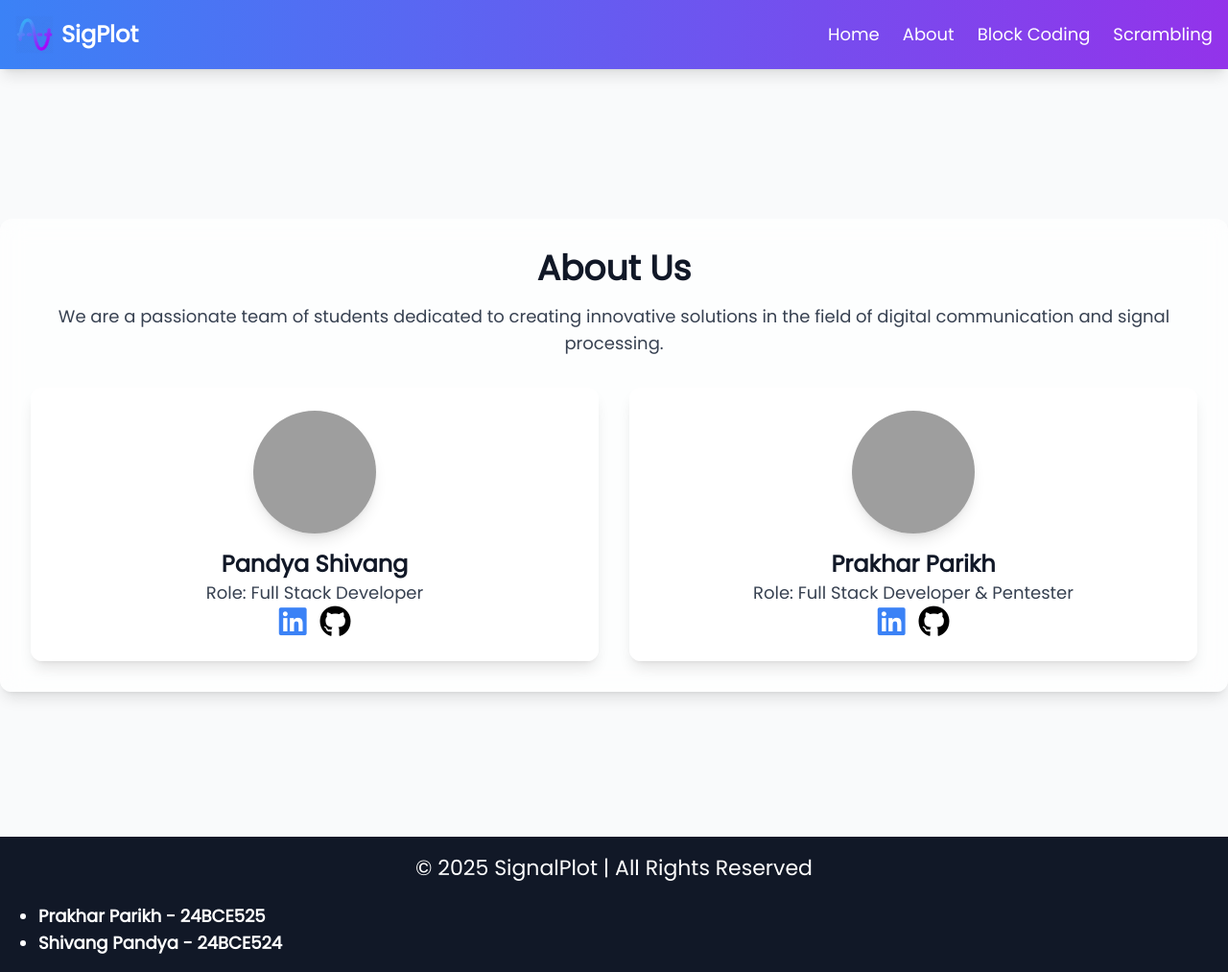
After one commit to prakhar-thecoder/block-coding-and-scrambling-visualizer, a Flask app: page /about in a window 1280 px wide. The commit adds this page. Shown: the whole page at 96% size. Run offline with Flask 3, Linux system fonts and the light colour scheme; some libraries are stand-ins or nearby versions; grey boxes are pictures that could not be loaded.

Commit message:
Add files via upload

```diff
--- /dev/null
+++ b/templates/about.html
@@ -0,0 +1,43 @@
+{% extends "base.html" %}
+
+{% block content %}
+<link rel="stylesheet" href="https://cdnjs.cloudflare.com/ajax/libs/font-awesome/6.4.0/css/all.min.css"
+    integrity="sha512-iecdLmaskl7CVkqkXNQ/ZH/XLlvWZOJyj7Yy7tcenmpD1ypASozpmT/E0iPtmFIB46ZmdtAc9eNBvH0H/ZpiBw=="
+    crossorigin="anonymous" referrerpolicy="no-referrer" />
+<div class="min-h-screen flex items-center justify-center bg-cover bg-center">
+    <div class="bg-white bg-opacity-70 p-8 rounded-xl shadow-lg backdrop-blur-md text-center animate-fadeIn mt-1">
+        <h2 class="text-4xl font-bold text-gray-900 mb-4">About Us</h2>
+        <p class="text-lg text-gray-700">We are a passionate team of students dedicated to creating innovative solutions in the field of digital communication and signal processing.</p>
+
+        <div class="mt-8 grid grid-cols-1 md:grid-cols-2 gap-8">
+            <!-- Team Member 1 -->
+            <div class="bg-white bg-opacity-70 p-6 rounded-xl shadow-lg backdrop-blur-md text-center transition transform hover:scale-105 hover:shadow-xl">
+                <img src="{{ url_for('static', filename='profile.png') }}" alt="Member 1" class="w-32 h-32 mx-auto rounded-full shadow-lg">
+                <h3 class="text-2xl font-semibold text-gray-900 mt-4">Pandya Shivang</h3>
+                <p class="text-lg text-gray-700">Role: Full Stack Developer</p>
+                <a href="https://www.linkedin.com/in/shivang-pandya-72837927b" class="mr-2"><i class="fa-brands fa-linkedin fa-xl" style="color: #3b82f6;"></i></a>
+                <a href="https://github.com/shivang-pandya"><i class="fa-brands fa-github fa-xl" style="color:rgb(0, 0, 0) ;"></i></a>
+            </div>
+
+            <!-- Team Member 2 -->
+            <div class="bg-white bg-opacity-70 p-6 rounded-xl shadow-lg backdrop-blur-md text-center transition transform hover:scale-105 hover:shadow-xl">
+                <img src="{{ url_for('static', filename='profile.png') }}" alt="Member 2" class="w-32 h-32 mx-auto rounded-full shadow-lg">
+                <h3 class="text-2xl font-semibold text-gray-900 mt-4">Prakhar Parikh</h3>
+                <p class="text-lg text-gray-700">Role: Full Stack Developer & Pentester</p>
+                <a href="https://www.linkedin.com/in/prakhar-parikh" class="mr-2"><i class="fa-brands fa-linkedin fa-xl" style="color: #3b82f6;"></i></a>
+                <a href="https://github.com/prakhar-thecoder"><i class="fa-brands fa-github fa-xl" style="color:rgb(0, 0, 0) ;"></i></a>
+            </div>
+        </div>
+    </div>
+</div>
+
+<style>
+@keyframes fadeIn {
+    from { opacity: 0; transform: translateY(20px); }
+    to { opacity: 1; transform: translateY(0); }
+}
+.animate-fadeIn {
+    animation: fadeIn 1s ease-out;
+}
+</style>
+{% endblock %}
--- a/templates/base.html
+++ b/templates/base.html
@@ -3,7 +3,7 @@
 <head>
     <meta charset="UTF-8">
     <meta name="viewport" content="width=device-width, initial-scale=1.0">
-    <title>SignalPlot</title>
+    <title>SigPlot</title>
     <script src="https://cdn.tailwindcss.com"></script>
     <link rel="shortcut icon" type="image/png" href={{ url_for('static', filename='sine.png') }}/>
     <link href='https://fonts.googleapis.com/css?family=Poppins' rel='stylesheet'>
--- a/templates/footer.html
+++ b/templates/footer.html
@@ -1,7 +1,5 @@
 <footer class="bg-gray-900 text-white text-center py-4 ">
-    <p>© 2025 SigPlot | All Rights Reserved</p>
-    <p class="text-left">Made by : </p>
-
+    <p>© 2025 SignalPlot | All Rights Reserved</p>
     <ul class="text-lg mt-5 text-left list-disc pl-10">
         <li><strong>Prakhar Parikh - 24BCE525</strong></li>
         <li><strong>Shivang Pandya - 24BCE524</strong></li>
--- a/templates/navbar.html
+++ b/templates/navbar.html
@@ -14,7 +14,7 @@
         <!-- Navigation Links -->
         <div id="menu" class="hidden lg:flex space-x-6">
             <a href="/" class="text-lg text-white hover:text-gray-200">Home</a>
-            <a href="#" class="text-lg text-white hover:text-gray-200">About</a>
+            <a href="/about" class="text-lg text-white hover:text-gray-200">About</a>
             <a href="/block-coding" class="text-lg text-white hover:text-gray-200">Block Coding</a>
             <a href="/scrambling" class="text-lg text-white hover:text-gray-200">Scrambling</a>
         </div>
```
